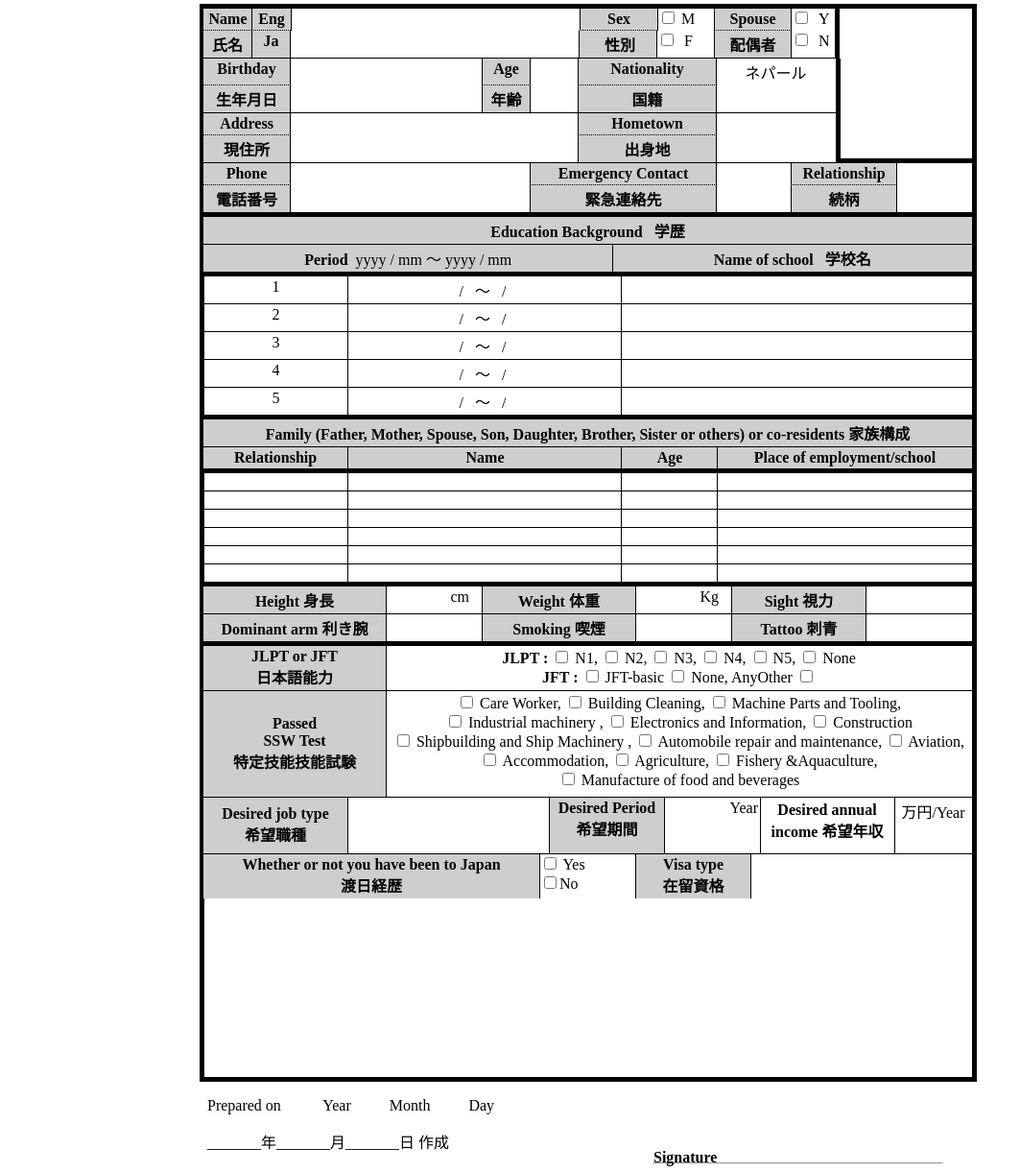
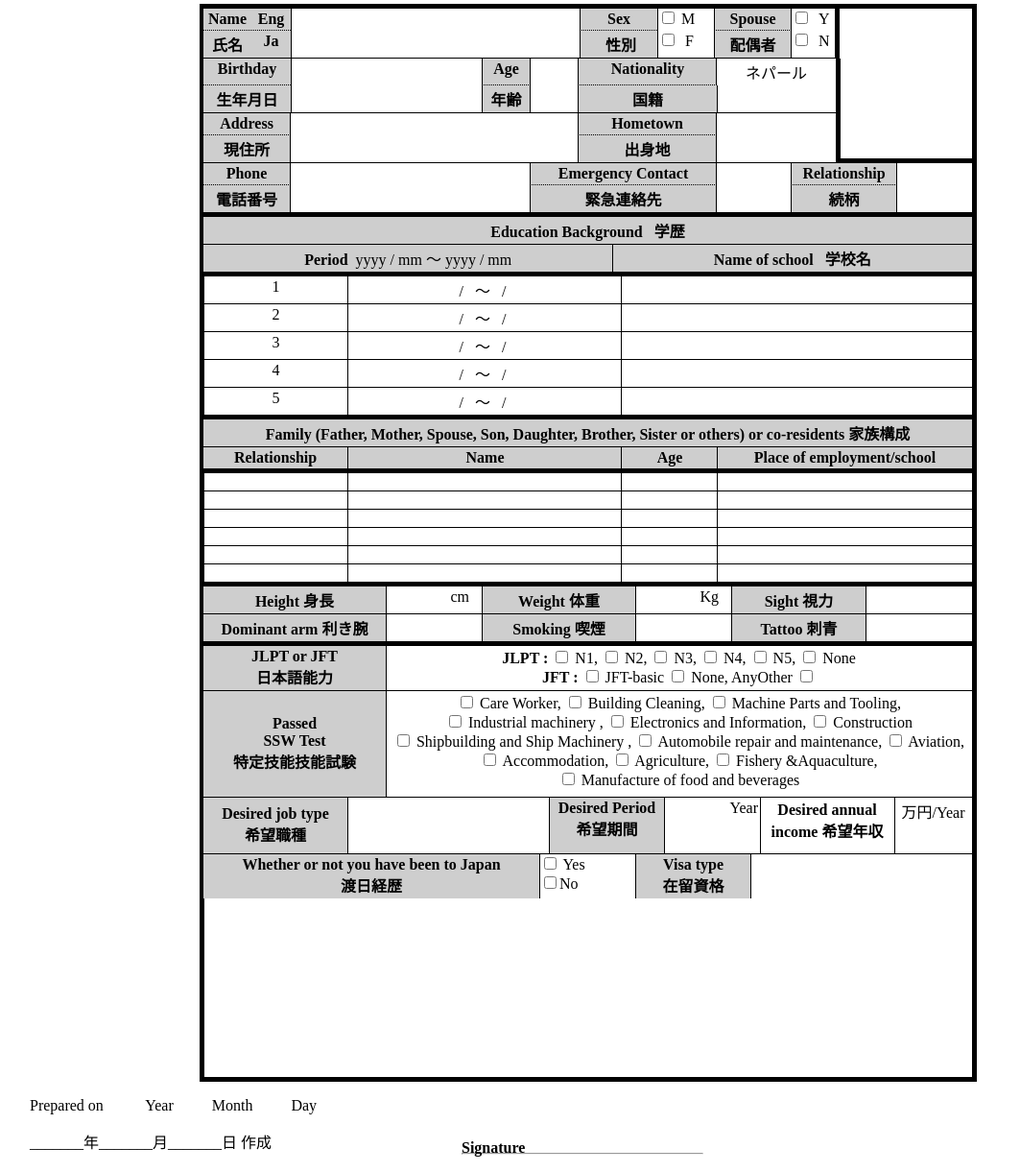
Before and after one commit to bipinbhatt08/CV-Format, a plain HTML site: page index.html in a window 1280 px wide. Shown: the part 70-1291 px from the top of the page at 96% size, without its empty margins (27-1090 px from the left). Drawn offline with Linux system fonts and the light colour scheme.

Commit message:
Update index.html

```diff
--- a/index.html
+++ b/index.html
@@ -15,9 +15,9 @@
     </div>
 
 <div class="CV">
-    <div class="grid-container1">
-        <div id="name" class="bold tala-dotted-border  item grey-bg">Name</div>
-        <div id="eng" class="bold tala-dotted-border left-border item grey-bg">Eng</div>
+    <div class="grid-container1 start">
+        <div id="name" class="bold tala-dotted-border border-right  item grey-bg">Name</div>
+        <div id="eng" class="bold tala-dotted-border  item grey-bg">Eng</div>
         <div class="left-border"> </div>
         <div id="sex" class="bold tala-dotted-border left-border item grey-bg">Sex</div>
         <div class="left-border">
@@ -30,15 +30,15 @@
     </div>
 
             <div class="grid-container1">
-                <div id="氏名 " class="bold tala-solid-border item border-right grey-bg">氏名 </div>
+                <div id="氏名 " class="bold tala-solid-border border-right  item grey-bg">氏名 </div>
 
-                <div id="Ja" class="bold tala-solid-border item border-right left-border grey-bg">Ja</div>
+                <div id="Ja" class="bold tala-solid-border  item grey-bg">Ja</div>
 
-                <div class="tala-solid-border ">   </div>
+                <div class="tala-solid-border left-border">   </div>
 
-                <div id="性別 " style="margin-left: -2px;" class="bold tala-solid-border item border-right left-border grey-bg "> &nbsp;性別 </div>
+                <div id="性別 "  class="bold tala-solid-border item left-border grey-bg "> &nbsp;性別 </div>
 
-                <div class="tala-solid-border">
+                <div class="tala-solid-border left-border">
                     <input type="checkbox" name="M" id="M" ><span>&nbsp;&nbsp;F</span>
 
                 </div>
@@ -53,21 +53,32 @@
 
 
             <div class="grid-container2">
-                <div class="item  bold tala-dotted-border  border-right grey-bg">Birthday</div>
-                <div ></div>
-                <div class="item bold tala-dotted-border grey-bg border-right  left-border" style="margin-left: -1px;">Age</div>
-                <div ></div>
-                <div class="item bold tala-dotted-border grey-bg left-border border-right">Nationality</div>
-                <div class="item  border-right-bold">ネパール </div>
+                <div class="item  bold tala-dotted-border   grey-bg">Birthday</div>
+
+                <div class="left-border " ></div>
+
+                <div class="item bold tala-dotted-border grey-bg border-right left-border" >Age</div>
+
+                <div class=" "></div>
+
+                <div class="item bold tala-dotted-border grey-bg left-border ">Nationality</div>
+
+                <div class="item  border-right-bold left-border">ネパール </div>
                 <div ></div>
             </div>
             <div class="grid-container2">
-                <div class="item  bold tala-solid-border border-right grey-bg">生年月日 </div>
-                <div class="tala-solid-border"></div>
-                <div class="item bold tala-solid-border left-border border-right grey-bg">年齢</div>
-                <div class="tala-solid-border"></div>
-                <div class="item bold tala-solid-border left-border border-right grey-bg">国籍</div>
-                <div class="tala-solid-border border-right-bold"></div>
+                <div class="item  bold tala-solid-border   grey-bg">生年月日 </div>
+
+                <div class="tala-solid-border left-border "></div>
+
+                <div class="item bold tala-solid-border grey-bg border-right left-border">年齢</div>
+
+                <div class="tala-solid-border "></div>
+
+                <div class="item bold tala-solid-border left-border grey-bg ">国籍</div>
+
+                <div class="tala-solid-border border-right-bold left-border"></div>
+
             </div>
 
 
@@ -253,27 +264,29 @@
 
 
 
-           <div class="grid-container11">
-            <div class="bold item border-right grey-bg">Whether or not you have been to Japan <br>
+           <div class="grid-container11 ">
+            <div class="bold item border-right grey-bg printma-bottom-margin-ghataune">Whether or not you have been to Japan <br>
                 渡日経歴 </div>
-                <div ><input type="checkbox" name="" id=""> Yes <br>
+                <div class="printma-bottom-margin-ghataune"><input type="checkbox" name="" id=""> Yes <br>
                     <input type="checkbox" name="" id="">No
                 </div>
-                <div class="bold item border-right left-border grey-bg">Visa type <br>在留資格 </div>
-                <div ></div>
+                <div class="bold item border-right left-border grey-bg printma-bottom-margin-ghataune">Visa type <br>在留資格 </div>
+                <div class="printma-bottom-margin-ghataune"></div>
            </div>
         </div>
+
+        <!-- in below code i used inline css -->
         <div>
-            <p style="
-            margin-left: 235px;">Prepared on&nbsp;&nbsp;&nbsp;&nbsp;&nbsp;&nbsp;&nbsp;&nbsp;&nbsp;&nbsp;  Year&nbsp;&nbsp; &nbsp;&nbsp;&nbsp;&nbsp;&nbsp;&nbsp; Month &nbsp;&nbsp;&nbsp;&nbsp;&nbsp;&nbsp;&nbsp;&nbsp;   Day</p>
-            <p style="
-            margin-left: 235px;">_______年_______月_______日 作成</p>
+            <p style="margin-left: 50px;" >Prepared on&nbsp;&nbsp;&nbsp;&nbsp;&nbsp;&nbsp;&nbsp;&nbsp;&nbsp;&nbsp;  Year&nbsp;&nbsp; &nbsp;&nbsp;&nbsp;&nbsp;&nbsp;&nbsp; Month &nbsp;&nbsp;&nbsp;&nbsp;&nbsp;&nbsp;&nbsp;&nbsp;   Day</p>
+            <p style="margin-left: 50px;">_______年_______月_______日 作成</p>
             </p>
             <p class="bold" style="
-            margin-left: 700px;
+            margin-left: 500px;
+            margin-top: -30px;
+        ">Signature</p>
+            <hr class="bold" width="250px" style="margin-left: 500px;
             margin-top: -20px;
-        ">Signature</p>
-            <hr class="bold" width="300px" style="margin-left: 700px;margin-top: -20px;">
+            ">
 
 
         </div>
```
